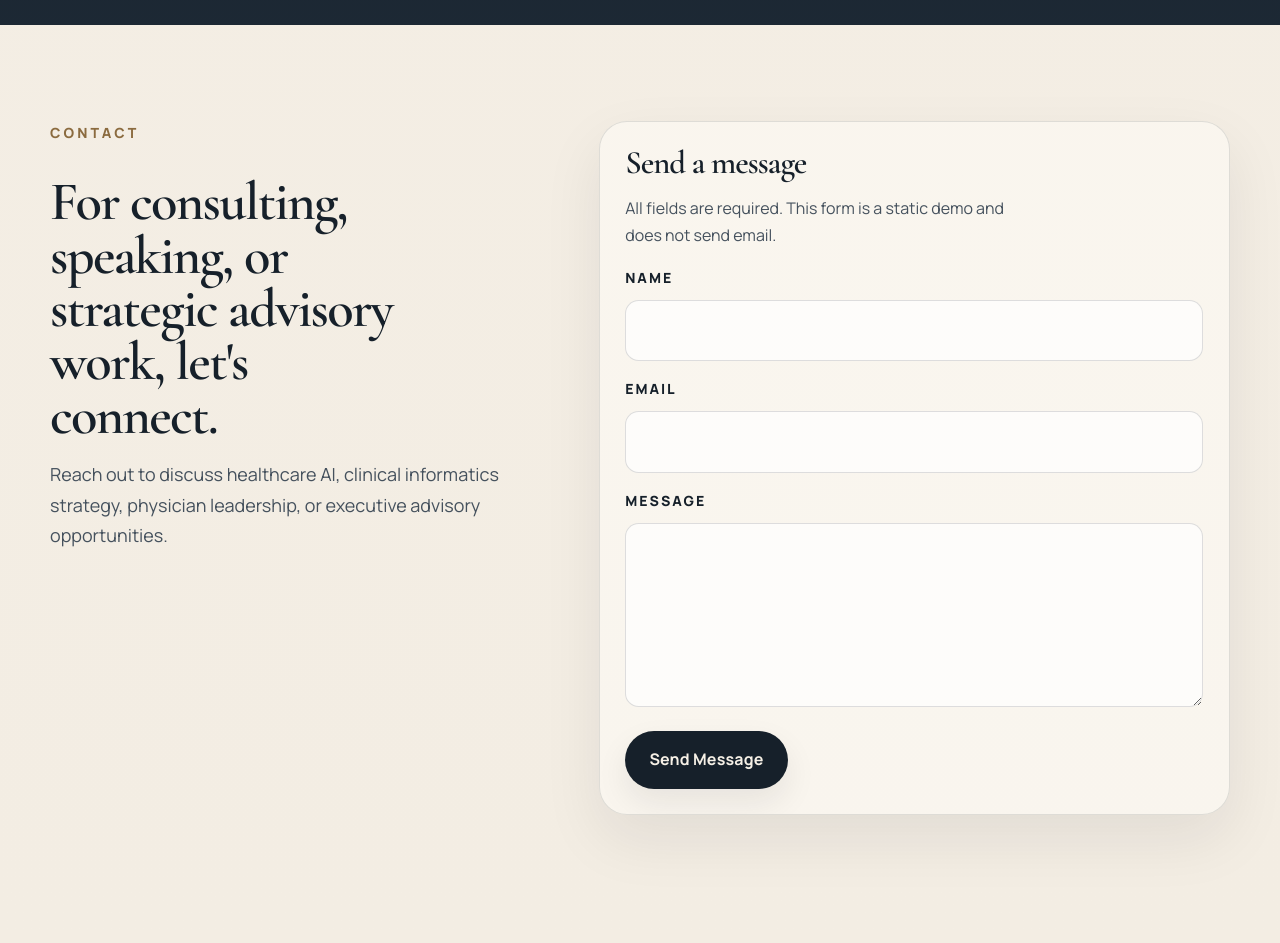
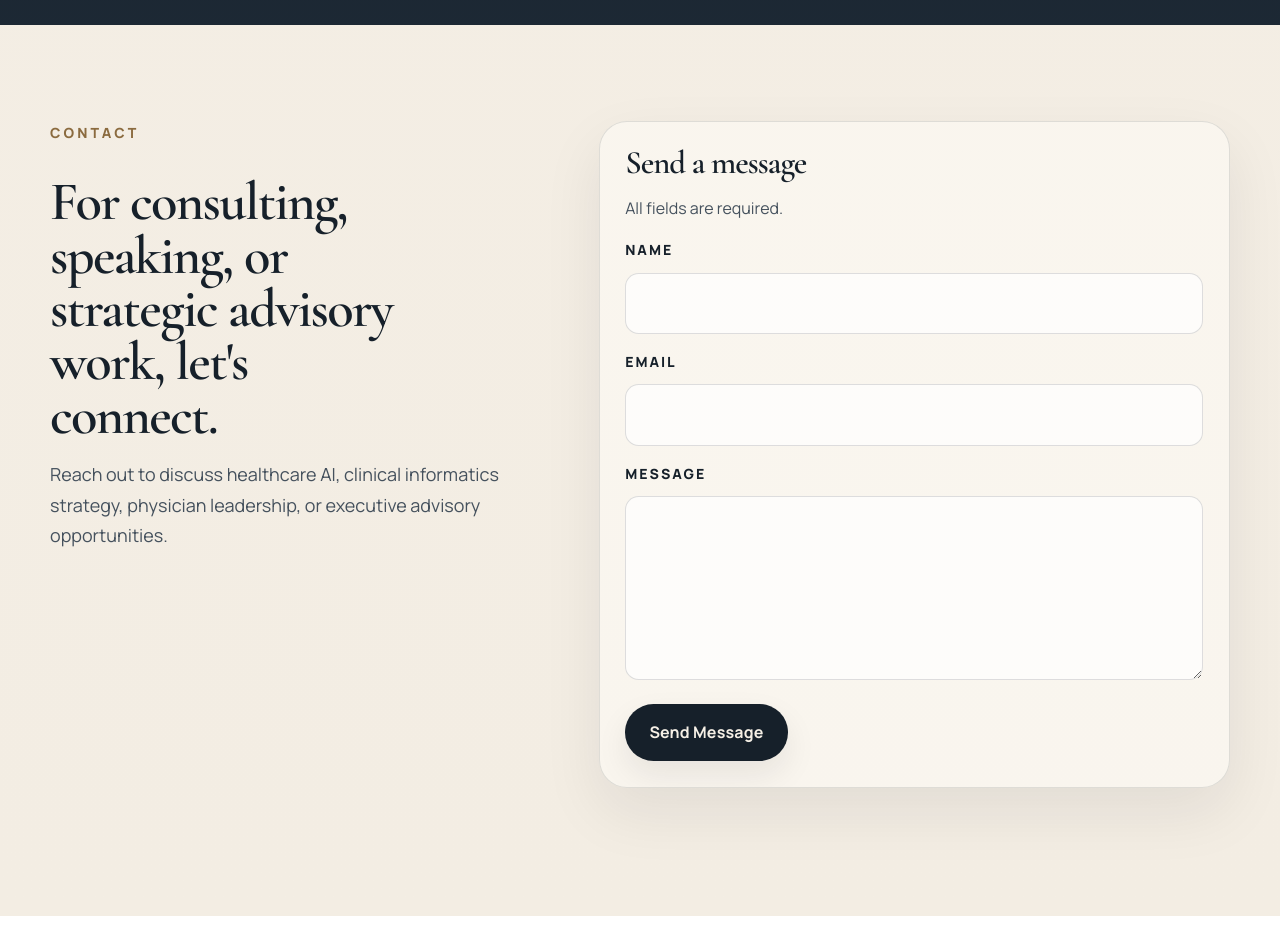
Before and after one commit to ekalpas/drkalpas-redesign, a website built with Vite: page index.html in a window 1280 px wide. Shown: the part 4860-5803 px from the top of the page. After the commit the page ends 5776 px from the top, so only its background shows below. Built offline with nearby package versions, Linux system fonts and the light colour scheme.

Commit message:
fix: restore Formspree contact form (was static demo)

```diff
--- a/index.html
+++ b/index.html
@@ -182,9 +182,11 @@
             executive advisory opportunities.
           </p>
         </div>
-        <form class="contact-form" aria-labelledby="contact-form-title" aria-describedby="contact-form-note">
+        <form class="contact-form" aria-labelledby="contact-form-title" aria-describedby="contact-form-note" action="https://formspree.io/f/xbdazrlb" method="POST">
+          <!-- Spam Protection (Honeypot) -->
+          <input type="text" name="_gotcha" style="display:none" />
           <h3 id="contact-form-title" class="contact-form-title">Send a message</h3>
-          <p id="contact-form-note" class="contact-form-note">All fields are required. This form is a static demo and does not send email.</p>
+          <p id="contact-form-note" class="contact-form-note">All fields are required.</p>
           <label>
             <span>Name</span>
             <input type="text" name="name" autocomplete="name" required />
```
